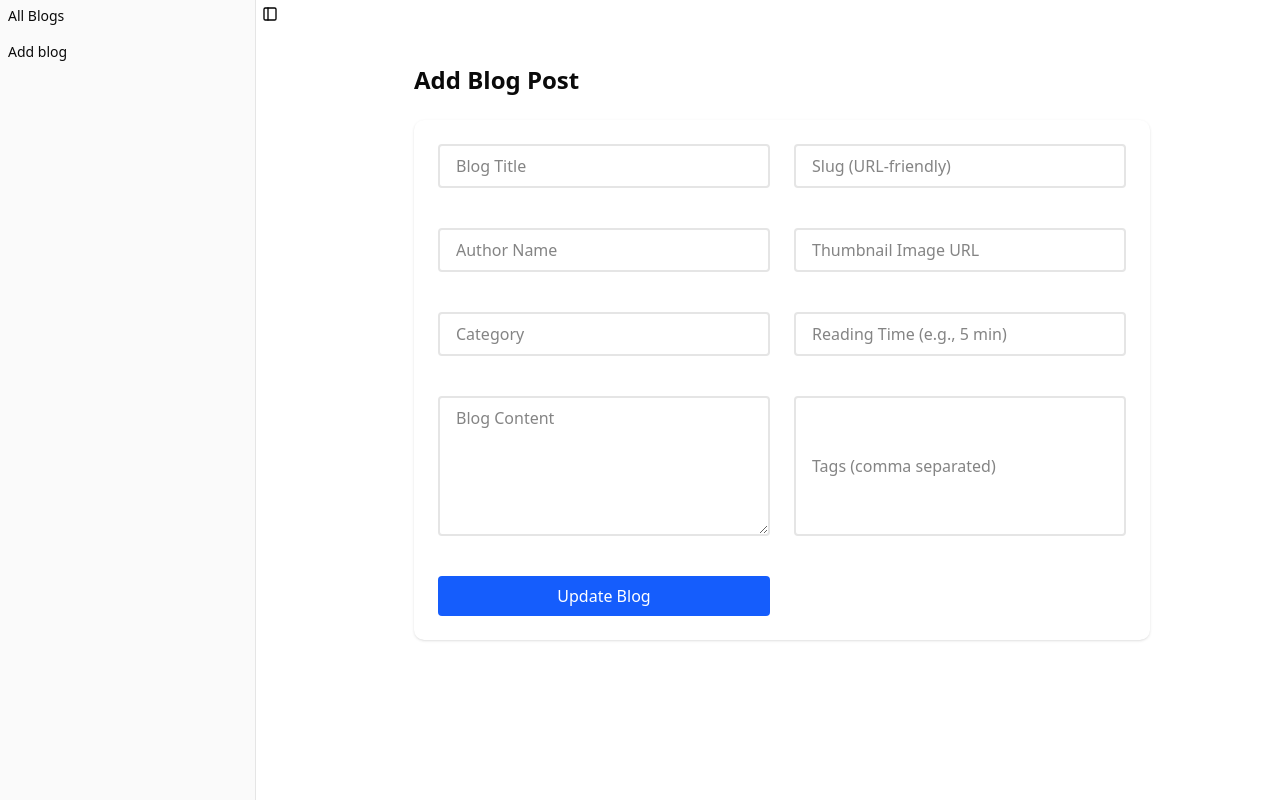
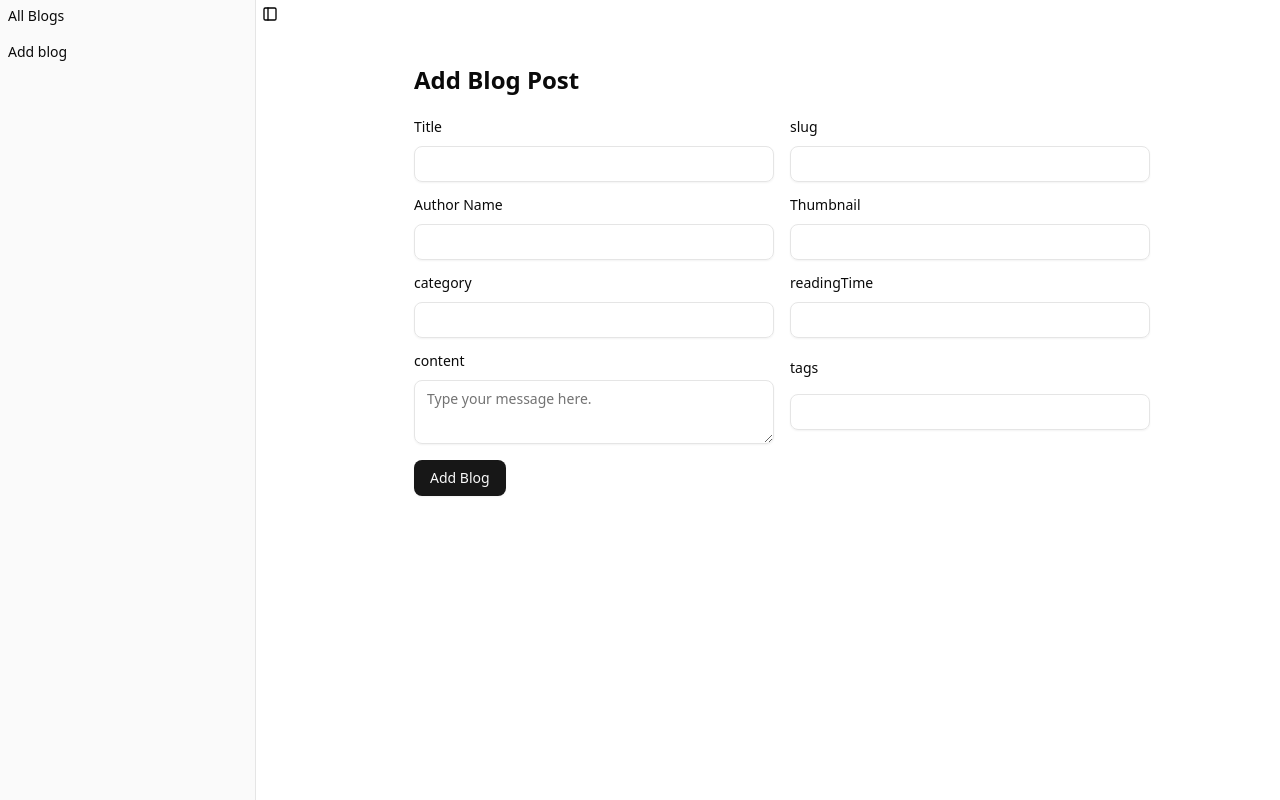
Before and after one commit to mahbubHossen-dev/simple-blog-site, a Next.js app: page /dashboard/addBlog in a window 1280 px wide. Built offline with nearby package versions, Linux system fonts and the light colour scheme; no server answers; the database is empty.

Commit message:
blog delete and post functionality done with RTK

```diff
--- a/package.json
+++ b/package.json
@@ -25,6 +25,7 @@
     "react-dom": "^19.0.0",
     "react-icons": "^5.5.0",
     "react-redux": "^9.2.0",
+    "sweetalert2": "^11.22.0",
     "tailwind-merge": "^3.3.1"
   },
   "devDependencies": {
--- a/src/app/api/blogs/[blogId]/route.js
+++ b/src/app/api/blogs/[blogId]/route.js
@@ -1,20 +1,23 @@
 import dbConnect from "@/lib/dbConnect";
 import { ObjectId } from "mongodb";
 import { NextResponse } from "next/server";
+
+const db = await dbConnect()
+const collection = await db.collection('blogs')
 
 export async function PUT(request, content) {
     const payload = await request.json()
     const id = content.params.blogId
     console.log(id)
     console.log(payload)
-    const db = await dbConnect()
+
     const query = { _id: new ObjectId(id) }
-    const collection = await db.collection('blogs')
+
     const updateDoc = {
         $set: {
             title: payload.title,
             slug: payload.slug,
-            authorName: payload.authorName,
+            'author.name': payload.authorName,
             thumbnail: payload.thumbnail,
             category: payload.category,
             readingTime: payload.readingTime,
@@ -28,3 +31,16 @@ export async function PUT(request, content) {
 
     return NextResponse.json(result)
 }
+
+export async function DELETE(request, content) {
+    const id = content.params.blogId;
+    const query = {_id: new ObjectId(id)}
+
+    console.log(id)
+    if(id){
+        const result = await collection.deleteOne(query)
+        return NextResponse.json({result: 'user delete', success: true, result}, {status: 200, id})
+    }else{
+        return NextResponse.json({result: 'internal Error, please try after some time', success: false}, {status: 400})
+    }
+}
--- a/src/app/api/blogs/route.js
+++ b/src/app/api/blogs/route.js
@@ -1,11 +1,21 @@
 import dbConnect from "@/lib/dbConnect";
 import { NextResponse } from "next/server";
+const db = await dbConnect()
+const collection = await db.collection('blogs')
+export async function GET() {
 
-export async function GET() {
-    const db = await dbConnect()
-    const collection = await db.collection('blogs')
     const result = await collection.find().toArray()
     // console.log(result)
     console.log('connect')
-    return NextResponse.json({result})
+    return NextResponse.json({ result })
 }
+
+export async function POST(request) {
+    const payload = await request.json()
+    const result = await collection.insertOne(payload)
+    // const result = []
+    console.log(payload)
+    console.log(result)
+    return NextResponse.json(result)
+
+}
--- a/src/app/dashboard/addBlog/page.js
+++ b/src/app/dashboard/addBlog/page.js
@@ -1,99 +1,14 @@
-'use client';
-import { useState } from 'react';
+import AddBlogForm from "@/components/AddBlogForm";
 
 export default function BlogUpdateForm() {
 
 
-
-
-  const handleSubmit = (e) => {
-    e.preventDefault();
-    const form = e.target;
-    const title = form.title.value
-    const slug = form.slug.value
-    const authorName = form.authorName.value
-    const thumbnail = form.thumbnail.value
-    const category = form.category.value
-    const readingTime = form.readingTime.value
-    const content = form.content.value
-    const tags = form.tags.value
-    const tagsArray = tags.split(',')
-
-    const blogData = {
-      title,
-      slug,
-      authorName,
-      thumbnail,
-      category,
-      readingTime,
-      content,
-      tags: tagsArray
-    }
-    console.log(blogData)
-
-  };
 // simpleBlogSite
 // 2j28gPhSdz5eMSsG
   return (
     <div className="max-w-3xl mx-auto px-4 py-6">
       <h2 className="text-2xl font-semibold mb-6">Add Blog Post</h2>
-      <form onSubmit={handleSubmit} className="space-y-4 bg-white p-6 rounded-lg shadow grid grid-cols-2 gap-6">
-
-        <input
-          type="text"
-          name="title"
-          placeholder="Blog Title"
-          className="input border-2 py-2 px-4 rounded"
-        />
-        <input
-          type="text"
-          name="slug"
-          placeholder="Slug (URL-friendly)"
-          className="input border-2 py-2 px-4 rounded"
-        />
-        <input
-          type="text"
-          name="authorName"
-          placeholder="Author Name"
-          className="input border-2 py-2 px-4 rounded"
-        />
-        <input
-          type="text"
-          name="thumbnail"
-          placeholder="Thumbnail Image URL"
-          className="input border-2 py-2 px-4 rounded"
-        />
-
-        <input
-          type="text"
-          name="category"
-          placeholder="Category"
-          className="input border-2 py-2 px-4 rounded"
-        />
-        <input
-          type="text"
-          name="readingTime"
-          placeholder="Reading Time (e.g., 5 min)"
-          className="input border-2 py-2 px-4 rounded"
-        />
-
-        <textarea
-          name="content"
-          placeholder="Blog Content"
-          rows={5}
-          className="input border-2 py-2 px-4 rounded"
-        />
-        <input
-          type="text"
-          name="tags"
-          placeholder="Tags (comma separated)"
-          className="input border-2 py-2 px-4 rounded"
-        />
-
-        <button type="submit" className="w-full py-2 bg-blue-600 text-white rounded hover:bg-blue-700">
-          Update Blog
-        </button>
-      </form>
+      <AddBlogForm />
     </div>
   );
 }
--- /dev/null
+++ b/src/components/AddBlogForm.jsx
@@ -0,0 +1,115 @@
+'use client'
+import React from 'react'
+import { Input } from "@/components/ui/input"
+import { Label } from "@/components/ui/label"
+import { Textarea } from "@/components/ui/textarea"
+
+import { Button } from './ui/button'
+import { useAddBlogMutation, useGetBlogsQuery } from '@/features/blogs'
+
+export default function AddBlogForm() {
+    const { refetch } = useGetBlogsQuery('blogData')
+    const [addBlog] = useAddBlogMutation()
+    const handleAddBlog = async (e) => {
+        e.preventDefault();
+        const form = e.target;
+        const title = form.title.value
+        const slug = form.slug.value
+        const authorName = form.authorName.value
+        const thumbnail = form.thumbnail.value
+        const category = form.category.value
+        const readingTime = form.readingTime.value
+        const content = form.content.value
+        const tags = form.tags.value
+        const tagsArray = tags.split(',')
+
+        const blogData = {
+            title,
+            slug,
+            author: {
+                name: authorName
+            },
+            thumbnail,
+            category,
+            readingTime,
+            content,
+            tags: tagsArray
+        }
+        console.log(blogData)
+        // const result = await fetch('loc')
+
+        try {
+            // const result = await fetch('http://localhost:3000/api/blogs', {
+            //     method: 'POST',
+            //     headers: {
+            //         "Content-Type": "application/json",
+            //     },
+            //     body: JSON.stringify(blogData)
+            // })
+            // console.log(result)
+            // if(result.ok){
+            //     alert('Blog Added Successfully')
+            //     refetch()
+            // }
+
+            const result = await addBlog({ blogData })
+            if (result.data.insertedId) {
+                refetch()
+                alert('add blog')
+            }
+            console.log(result)
+        } catch (error) {
+            console.log(error.message)
+        }
+
+    };
+
+    return (
+        <div>
+            <form onSubmit={handleAddBlog} className="grid grid-cols-2 gap-4">
+                <div className="grid gap-3">
+                    <Label htmlFor="name-1">Title</Label>
+                    <Input id="name-1" name="title" />
+                </div>
+
+                <div className="grid gap-3">
+                    <Label htmlFor="username-1">slug</Label>
+                    <Input id="username-1" name="slug" />
+                </div>
+
+                <div className="grid gap-3">
+                    <Label htmlFor="username-1">Author Name</Label>
+                    <Input id="username-1" name="authorName" />
+                </div>
+                <div className="grid gap-3">
+                    <Label htmlFor="username-1">Thumbnail</Label>
+                    <Input type='url' id="username-1" name="thumbnail" />
+                </div>
+
+                <div className="grid gap-3">
+                    <Label htmlFor="username-1">category</Label>
+                    <Input id="username-1" name="category" />
+                </div>
+
+                <div className="grid gap-3">
+                    <Label htmlFor="username-1">readingTime</Label>
+                    <Input id="username-1" name="readingTime" />
+                </div>
+
+                <div className="grid gap-3">
+                    <Label htmlFor="username-1">content</Label>
+                    <Textarea name='content' placeholder="Type your message here." />
+                </div>
+
+                <div className="grid gap-3">
+                    <Label htmlFor="username-1">tags</Label>
+                    <Input id="username-1" name="tags" required />
+                </div>
+                <div>
+                    <Button type="submit">Add Blog</Button>
+                </div>
+
+            </form>
+        </div>
+    )
+}
--- a/src/components/UpdateModal.jsx
+++ b/src/components/UpdateModal.jsx
@@ -12,11 +12,12 @@ import {
 import { Input } from "@/components/ui/input"
 import { Label } from "@/components/ui/label"
 import { Textarea } from "@/components/ui/textarea"
-import { useUpdateBlogMutation } from "@/features/blogs"
+import { useGetBlogsQuery, useUpdateBlogMutation } from "@/features/blogs"
 import { useEffect } from "react"
 
 export default function UpdateModal({ open, setOpen, selectedBlog }) {
     const [updateBlog, { isLoading }] = useUpdateBlogMutation()
+    const { refetch } = useGetBlogsQuery('blogsData')
     const { _id, title, slug, author, thumbnail, category, readingTime, content, tags } = selectedBlog || {}
 
 
@@ -44,28 +45,19 @@ export default function UpdateModal({ open, setOpen, selectedBlog }) {
             content,
             tags: tagsArray
         }
-        // try {
-        //     const response = await fetch(`http://localhost:3000/api/blogs/${_id}`, {
-        //         method: "PUT",
-        //         headers: {
-        //             "Content-Type": "application/json",
-        //         },
-        //         body: JSON.stringify(updateBlogData),
-        //     });
 
-        //     const result = await response.json();
-        //     console.log(result);
-        // } catch (error) {
-        //     console.error("Error updating blog:", error);
-        // }
-
-        const result = await updateBlog({
-            id: selectedBlog._id,
-            updatedData: updateBlogData,
-        })
-        console.log(result)
-
-
+        try {
+            const result = await updateBlog({
+                id: selectedBlog._id,
+                updatedData: updateBlogData,
+            })
+            if(result.data.modifiedCount > 0){
+                refetch()
+            }
+        } catch (error) {
+            console.log(error)
+        }
+        // console.log(result)
     };
 
     if (isLoading) {
@@ -121,7 +113,7 @@ export default function UpdateModal({ open, setOpen, selectedBlog }) {
 
                         <div className="grid gap-3">
                             <Label htmlFor="username-1">tags</Label>
-                            <Input id="username-1" name="tags" required/>
+                            <Input id="username-1" name="tags" required />
                         </div>
                         <DialogFooter>
                             <DialogClose asChild>
--- a/src/features/blogs.js
+++ b/src/features/blogs.js
@@ -5,6 +5,16 @@ const reUseBlogsApi = blogApi.injectEndpoints({
     endpoints: (build) => ({
         getBlogs: build.query({
             query: () => '/blogs'
+        }),
+        addBlog: build.mutation({
+            query: ({blogData}) => ({
+                url: `/blogs`,
+                method: 'POST',
+                body: blogData,
+                headers: {
+                    'content-type': 'application/json'
+                }
+            })
         }),
         updateBlog: build.mutation({
             query: ({ id, updatedData }) => ({
@@ -15,8 +25,14 @@ const reUseBlogsApi = blogApi.injectEndpoints({
                     "Content-Type": "application/json",
                 },
             })
+        }),
+        deleteBlog: build.mutation({
+            query: ({id}) => ({
+                url: `/blogs/${id}`,
+                method: 'DELETE',
+            })
         })
     })
 })
 
-export const { useGetBlogsQuery, useUpdateBlogMutation } = reUseBlogsApi
+export const { useGetBlogsQuery, useUpdateBlogMutation, useDeleteBlogMutation, useAddBlogMutation } = reUseBlogsApi
```
Also changed, not shown: src/components/BlogsTable.jsx (+45 -3 lines), 1 other file (tests, documents, lock files or other folders).
